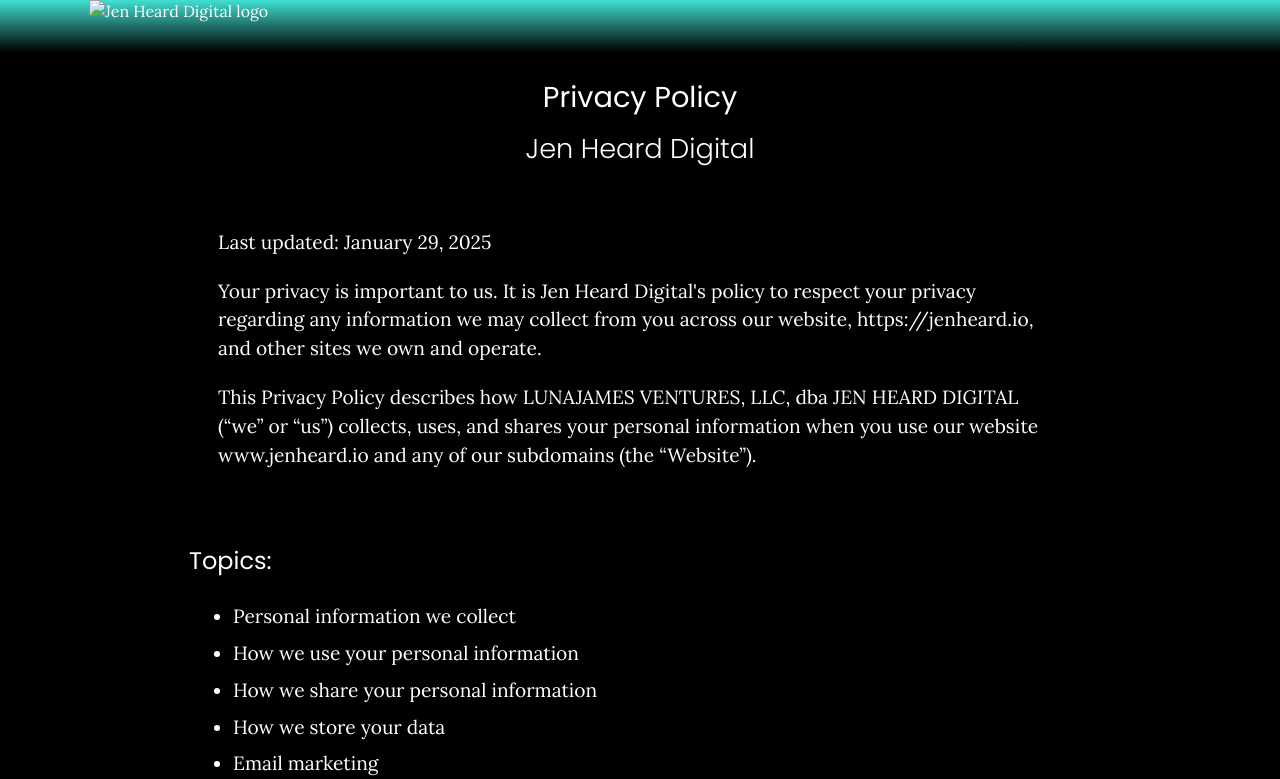
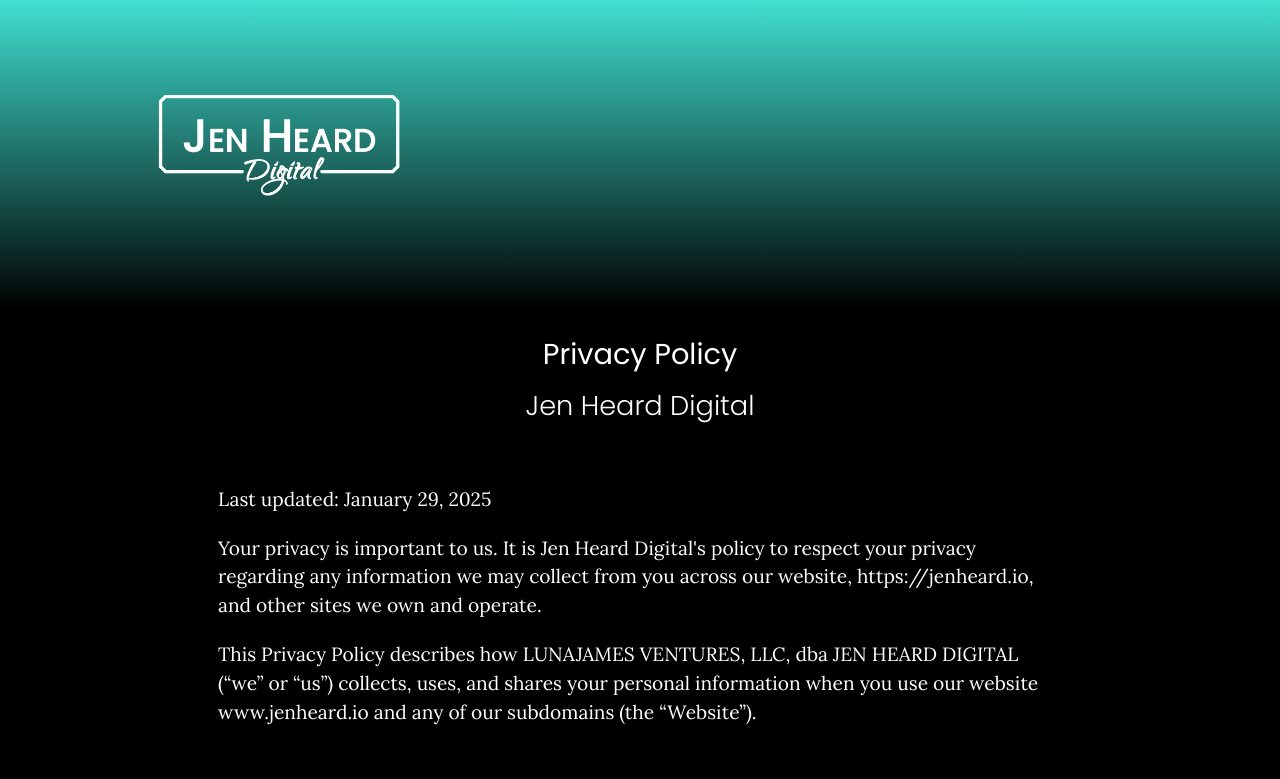
Before and after one commit to Jen-Heard/portfolio25, a website: page policies/index.html in a window 1280 px wide. Shown: the top 779 px of the page. Drawn offline with nearby package versions, Linux system fonts and the light colour scheme; files that its build step writes are made by us from their sources; files whose address does not match are found by name; a web font is replaced by a local one.

Commit message:
Corrected broken logo on policies page and adjusted header

```diff
--- a/css/main.css
+++ b/css/main.css
@@ -330,7 +330,7 @@
 display: block;
 position: relative;
 width: 2em;
-padding: 2px 0;
+padding: 1.5px 0;
 }
 
 .hamb-line::before,
@@ -342,7 +342,7 @@
 position: absolute;
 transition: all .2s ease-out;
 width: 100%;
-padding: 2px 0;
+padding: 1.5px 0;
 }
 
 .hamb-line::before{
@@ -1017,16 +1017,19 @@
 font-size: 1.4em;
 }
 
+.header {
+  position: static;
+}
+
 .header .content-wrapper {
 flex-direction: row;
-justify-content: space-between;
 width: 100%;
  }
 
 figure {
 width: 40%;
 margin: 0;
-padding-left: 20px;
+padding-left: 40px;
 }
 
 a.logo {
@@ -1034,7 +1037,7 @@
 }
 
 .logo img {
-width: 65%;
+width: 70%;
 margin: 0;
 }
 
@@ -1059,7 +1062,7 @@
 .menu a {
 font-size: .9em;
 color: #feffff;
-font-weight: bold;
+font-weight: 400;
 }
 
 .menu a:hover{
@@ -1332,7 +1335,7 @@
 }
 
 .header .content-wrapper {
-  width: 90%;
+  width: 85%;
 }
 
 figure {
@@ -1619,7 +1622,7 @@
 }
 
 #topics h4 {
-  padding-left: 125px;
+  padding-left: 150px;
 }
 
 }
--- a/policies/index.html
+++ b/policies/index.html
@@ -35,7 +35,7 @@
     <div class="content-wrapper">
    <figure>
     <a href="../index.html" class="logo">
-      <img src="../img/logo-personal-white.png" alt="Jen Heard Digital logo">
+      <img src="../img/logo-white-final.png" alt="Jen Heard Digital logo">
       </a>
     </figure>
   </header>
```
Also changed, not shown: index.html (+1 -1 lines), img/logo-white-final.png (added).
